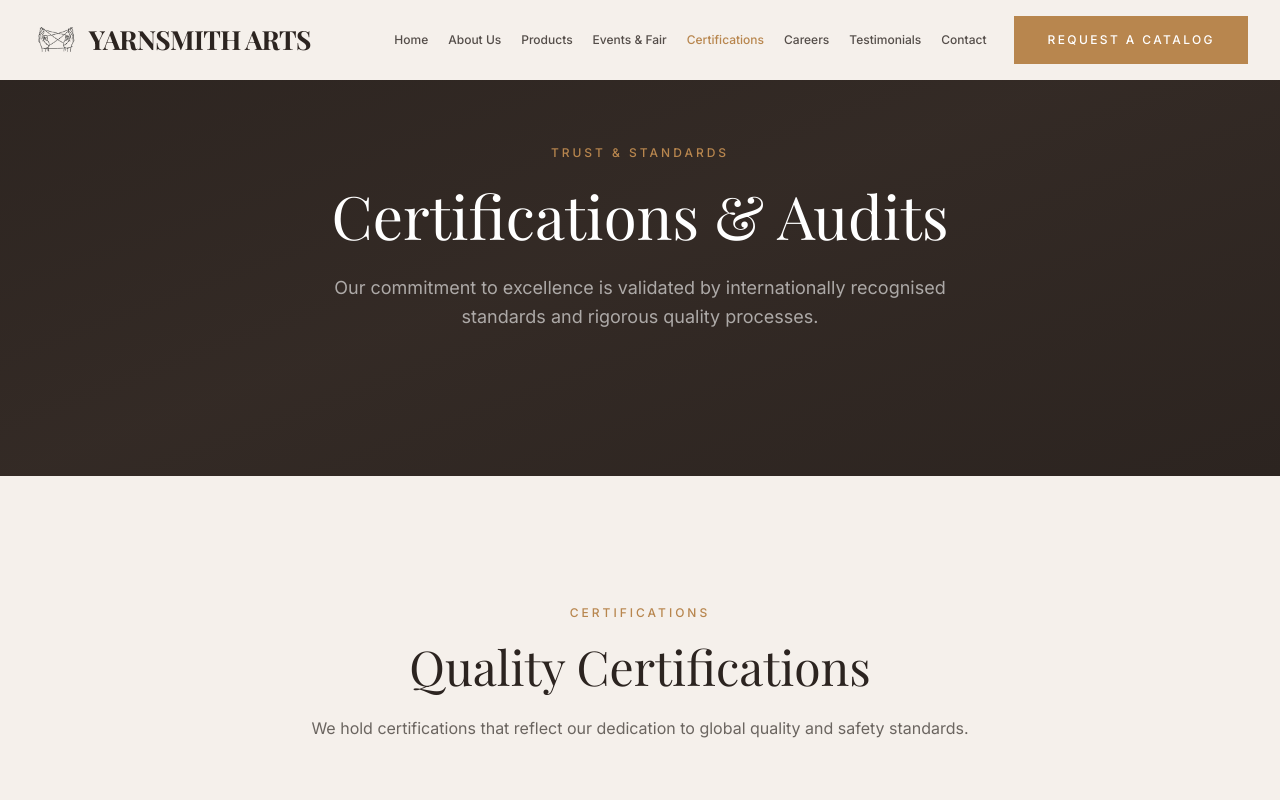
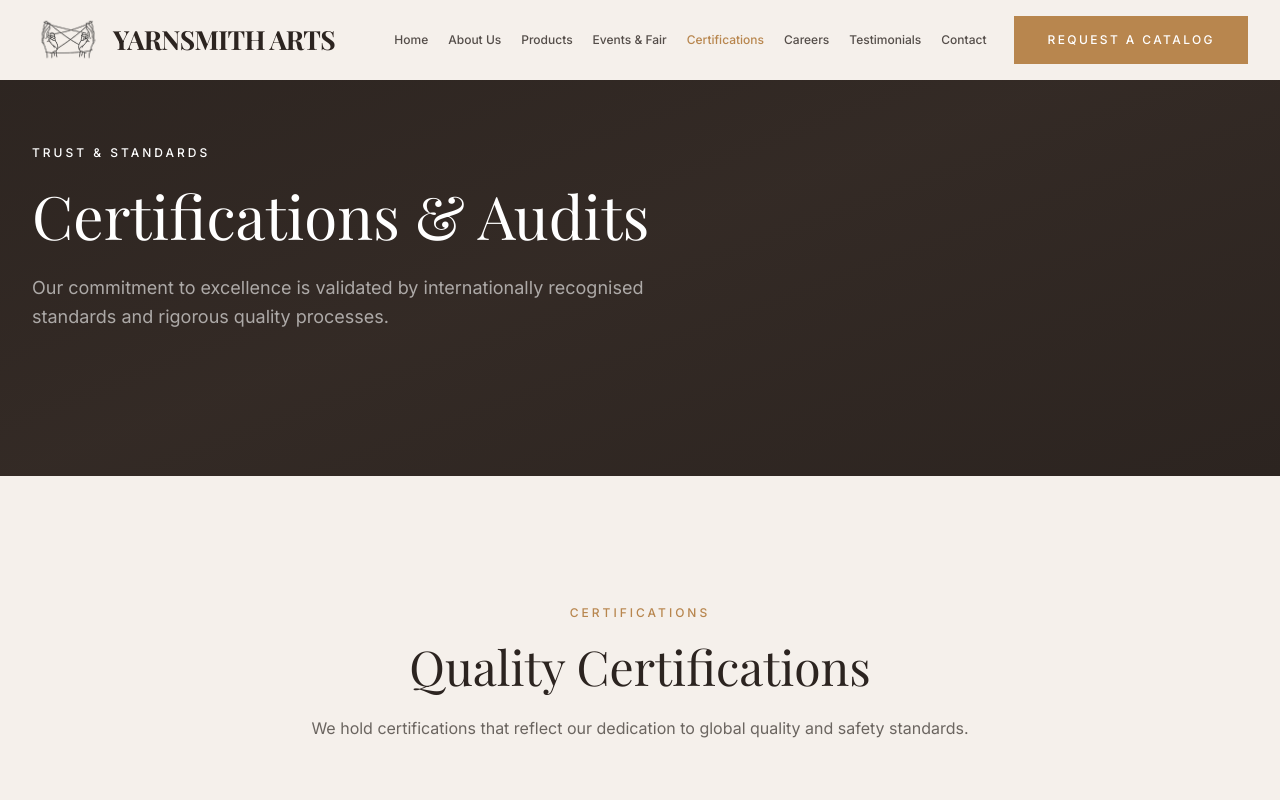
Before and after one commit to Aditya-Singh-5014/yarnsmithart, a React (Vite) app: page /certifications in a window 1280 px wide. Shown: the top 800 px of the page. Built offline with nearby package versions, Linux system fonts and the light colour scheme; a web font is replaced by a local one.

Commit message:
Navbar Logo size fixed

```diff
--- a/src/components/Navbar.jsx
+++ b/src/components/Navbar.jsx
@@ -41,7 +41,7 @@ export default function Navbar() {
             <img
               src={logoImg}
               alt="Yarnsmith Arts logo"
-              className="h-8 w-auto text-bold"
+              className="h-10 lg:h-12 w-auto"
             />
             YARNSMITH ARTS
           </Link>
--- a/src/pages/QualityCertificationsPage.jsx
+++ b/src/pages/QualityCertificationsPage.jsx
@@ -52,12 +52,12 @@ export default function QualityCertificationsPage() {
       {/* Hero Banner */}
       <section className="relative bg-charcoal py-28 lg:py-36 overflow-hidden">
         <div className="absolute inset-0 bg-gradient-to-br from-charcoal via-charcoal-light/50 to-charcoal opacity-90" />
-        <div className="relative z-10 max-w-7xl mx-auto px-4 sm:px-6 lg:px-8 text-center">
-          <p className="section-label text-copper-light mb-4 tracking-[0.3em]">TRUST & STANDARDS</p>
+        <div className="relative z-10 max-w-7xl mx-auto px-4 sm:px-6 lg:px-8">
+          <p className="section-label-white text-copper-light mb-4 tracking-[0.3em]">TRUST & STANDARDS</p>
           <h1 className="font-serif text-3xl sm:text-4xl md:text-5xl lg:text-6xl text-white font-normal leading-tight">
             Certifications & Audits
           </h1>
-          <p className="text-white/60 mt-5 text-lg max-w-2xl mx-auto leading-relaxed">
+          <p className="text-white/60 mt-5 text-lg max-w-2xl leading-relaxed">
             Our commitment to excellence is validated by internationally recognised
 standards and rigorous quality processes.
           </p>
```
